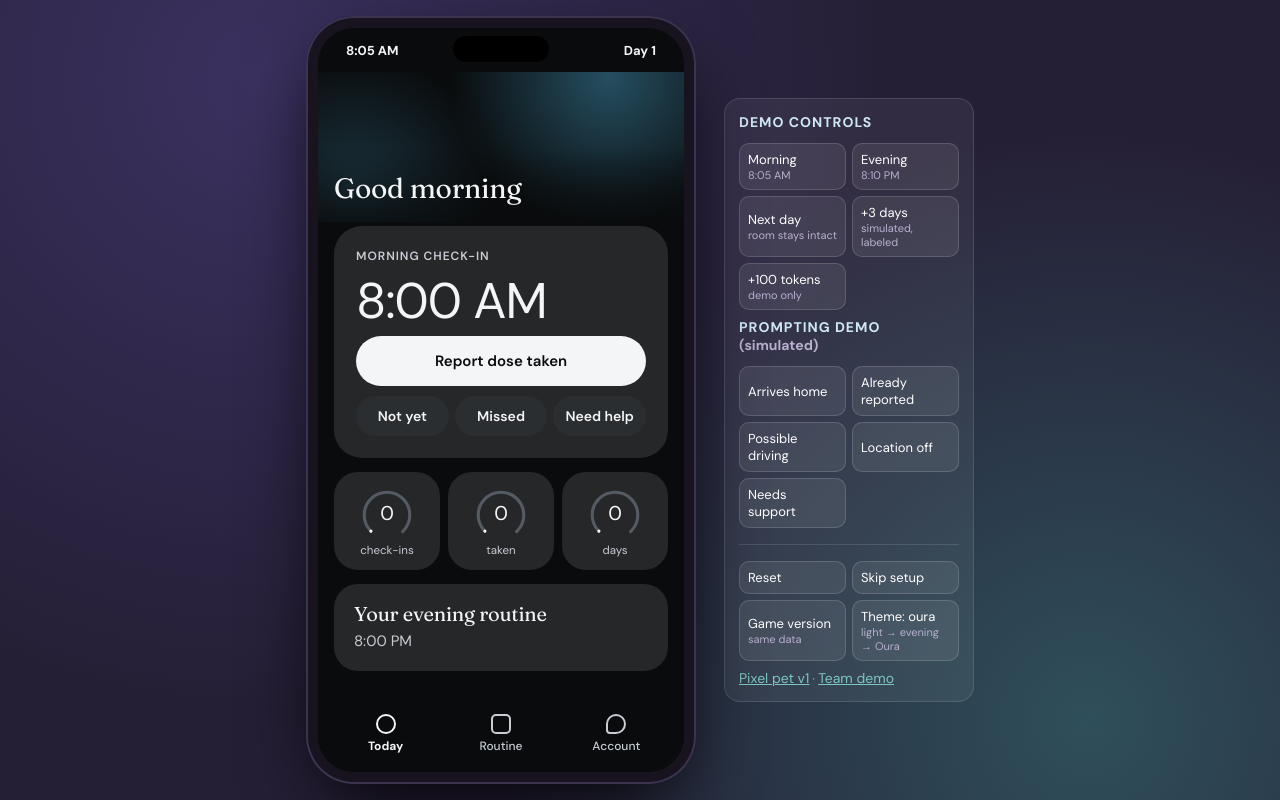
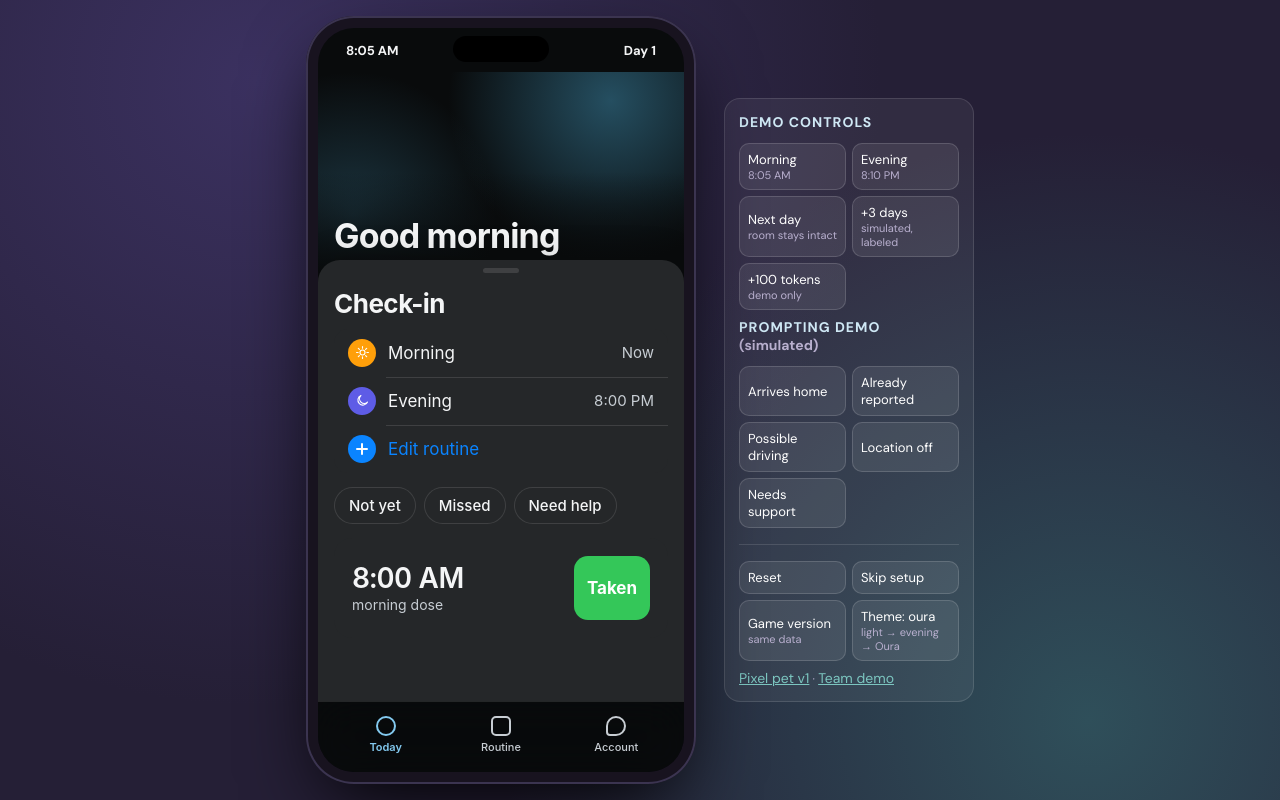
Before and after one commit to samhitareddym/pediatech-deap, a React (Vite) app in the folder app/: page / in a window 1280 px wide. Both pictures are taken after a click on the button "Skip setup". Built offline with nearby package versions, Linux system fonts and the light colour scheme.

Commit message:
Apple-style General app: system type, Maps-like check-in sheet with grabber, grouped inset lists, segmented controls, frosted tab bar, press feedback

```diff
--- a/app/src/room/RoomApp.tsx
+++ b/app/src/room/RoomApp.tsx
@@ -359,11 +359,11 @@ export default function RoomApp() {
   else if (view === 'help')
     screen = <Help calm={calm} onStyle={() => setView('account')} s={s} onBack={() => setView('room')} onAsk={ask} onEdit={() => up((d) => { d.stage = 'quiz' })} onSwitch={() => { setPick(s.cid); setNameDraft(s.name); setSwitching(true) }} />
   else if (calm && view === 'routine')
-    screen = <CalmRoutine onEdit={() => up((d) => { d.stage = 'quiz' })} history={history}
+    screen = <CalmRoutine week={week} insight={insight} onEdit={() => up((d) => { d.stage = 'quiz' })} history={history}
       plan={{ am: clock(s.am), pm: clock(s.pm), amCue: yours(cue(s, 'am') ?? 'do your morning routine'), pmCue: yours(cue(s, 'pm') ?? 'do your evening routine'), backup: s.plan?.backup || 'Phone alarm', food: s.plan?.food ?? '' }} />
   else if (calm)
     screen = <CalmToday greeting={s.now < 720 ? 'Good morning' : s.now < 1080 ? 'Good afternoon' : 'Good evening'} evening={s.now >= 1080 || s.theme !== 'light'}
-      open={open ? dv(open) : null} week={week} insight={insight} nextTime={nextTime}
+      open={open ? dv(open) : null} doses={[dv(am), dv(pm)]} nextTime={nextTime} onRoutine={() => setView('routine')}
       onReport={() => { if (open) { setCi({ step: 'time', when: 'now', took: open.sched }); setView('checkin') } }}
       onNotYet={() => setToast({ text: 'Okay. We\'ll check back later.' })}
       onMissed={() => { record('missed'); setCi({ step: 'missed', when: 'now', took: 0 }); setView('checkin') }}
--- a/app/src/room/calm.css
+++ b/app/src/room/calm.css
@@ -217,3 +217,84 @@
 .calm-app .qopt, .calm-app .quiz-nav button, .calm-app .btn, .calm-app .seg { border-radius: 999px; }
 .calm-app .rx, .calm-app .plan-card, .calm-app .checkin-card, .calm-app .edit-panel, .calm-app .shop-card, .calm-app .hero, .calm-app .portrait, .calm-app .stats2 > div, .calm-app .game-card { border-radius: 22px; }
 .calm-app .hud-chip, .hud-edit { border-radius: 999px; }
+
+/* ================= Apple-style layer (apple-design skill) ================= */
+.calm-app { --sys: -apple-system, BlinkMacSystemFont, 'SF Pro Text', 'Inter', system-ui, sans-serif;
+  --sys-green: #34c759; --sys-blue: #0a84ff; --sys-orange: #ff9f0a; --sys-indigo: #5e5ce6; --sys-teal: #30b0c7; --sys-pink: #ff375f; --sys-red: #ff3b30;
+  --sep: color-mix(in srgb, var(--ink) 12%, transparent); }
+.calm-app.theme-light { --group: #ffffff; --page: #f2f2f7; --surface: #ffffff; --surface-2: #e9e9ee; }
+.calm-app .viewport, .calm-app .viewport button, .calm-app .viewport input { font-family: var(--sys); }
+.calm-app .ed, .calm-app .speech, .calm-app .h-title, .calm-app .choice-card b, .calm-app .game-head b { font-family: var(--sys); font-weight: 700; letter-spacing: -0.02em; }
+.large-title { margin: 0; font: 700 34px/1.1 var(--sys); letter-spacing: -0.025em; color: var(--ink); }
+
+/* Today: atmosphere + bottom sheet */
+.calm-page.today { background: var(--page); }
+.calm-page.today .calm-hero { height: 200px; }
+.sheet-ios { margin-top: -18px; position: relative; z-index: 1; flex: 1; background: var(--group, var(--surface)); border-radius: 22px 22px 0 0; padding: 8px 16px 18px; display: flex; flex-direction: column; gap: 14px; box-shadow: 0 -8px 30px rgba(0,0,0,.12); }
+.calm-app.theme-light .sheet-ios { background: #f2f2f7; }
+.grabber { width: 36px; height: 5px; border-radius: 3px; background: var(--sep); align-self: center; }
+.sheet-title { margin: 2px 0 -4px; font: 700 26px/1.15 var(--sys); letter-spacing: -0.02em; color: var(--ink); }
+
+/* inset grouped list */
+.group { background: var(--group, var(--surface)); border-radius: 14px; overflow: hidden; display: flex; flex-direction: column; }
+.calm-app.theme-light .calm-page:not(.today) .group { background: #fff; }
+.calm-app:not(.theme-light) .group { background: var(--surface); }
+.row-ios { display: flex; align-items: center; gap: 12px; min-height: 48px; padding: 0 14px; background: none; border: 0; text-align: left; color: var(--ink); font: 400 17px var(--sys); width: 100%; position: relative; }
+.row-ios + .row-ios::before { content: ''; position: absolute; top: 0; left: 52px; right: 0; height: 1px; background: var(--sep); }
+button.row-ios { cursor: pointer; }
+button.row-ios:active, .chips button:active, .go:active, .segpill button:active, .choice-card:active, .cbtn:active { transform: scale(.98); transition: transform 100ms ease-out; }
+button.row-ios:active { background: var(--sep); transform: none; }
+.glyph { width: 28px; height: 28px; border-radius: 50%; display: grid; place-items: center; color: #fff; flex: none; }
+.glyph.plus { background: var(--sys-blue); position: relative; }
+.glyph.plus::before, .glyph.plus::after { content: ''; position: absolute; width: 12px; height: 2px; background: #fff; border-radius: 1px; }
+.glyph.plus::after { transform: rotate(90deg); }
+.row-ios.add .row-title { color: var(--sys-blue); }
+.row-title { flex: 1; display: flex; flex-direction: column; }
+.row-title small { font-size: 13px; color: var(--ink-2); }
+.row-detail { color: var(--ink-2); font-size: 15px; text-align: right; max-width: 55%; }
+.chev { width: 8px; height: 8px; border-right: 2px solid var(--ink-2); border-top: 2px solid var(--ink-2); transform: rotate(45deg); opacity: .6; margin-left: 2px; }
+.row-ios.danger { justify-content: center; }
+.row-ios.danger .row-title { color: var(--sys-red); align-items: center; }
+.row-ios.profile { min-height: 64px; }
+.avatar-ios { width: 40px; height: 40px; border-radius: 50%; background: linear-gradient(135deg, var(--sys-teal), var(--sys-indigo)); color: #fff; display: grid; place-items: center; font: 600 17px var(--sys); }
+.group-label { margin: 6px 4px -6px; font: 400 13px var(--sys); text-transform: uppercase; letter-spacing: .02em; color: var(--ink-2); }
+.foot { margin: -4px 4px 0; font: 400 13px/1.35 var(--sys); color: var(--ink-2); }
+
+/* pill chips (like Drive / Now / Avoid) */
+.chips { display: flex; gap: 8px; }
+.chips button { border: 1px solid var(--sep); background: var(--group, var(--surface)); color: var(--ink); border-radius: 999px; padding: 8px 14px; font: 500 15px var(--sys); cursor: pointer; }
+.calm-app.theme-light .chips button { background: #fff; }
+
+/* primary action card (like the trip time + GO) */
+.go-card { display: flex; align-items: center; justify-content: space-between; background: var(--group, var(--surface)); border-radius: 18px; padding: 18px 18px; }
+.calm-app.theme-light .go-card { background: #fff; }
+.calm-app:not(.theme-light) .go-card, .calm-app:not(.theme-light) .chips button { background: var(--surface); }
+.go-card > div { display: flex; flex-direction: column; gap: 2px; }
+.go-time { font: 600 28px/1.1 var(--sys); letter-spacing: -0.02em; color: var(--ink); font-variant-numeric: tabular-nums; }
+.go-card small { font: 400 14px var(--sys); color: var(--ink-2); }
+.go { width: 76px; height: 64px; border-radius: 14px; border: 0; background: var(--sys-green); color: #fff; font: 700 17px var(--sys); cursor: pointer; }
+
+/* segmented control */
+.segpill { display: grid; grid-auto-flow: column; grid-auto-columns: 1fr; background: var(--sep); border-radius: 10px; padding: 2px; }
+.segpill button { border: 0; background: none; border-radius: 8px; padding: 7px 4px; font: 500 14px var(--sys); color: var(--ink); cursor: pointer; }
+.segpill button.on { background: var(--group, var(--surface)); box-shadow: 0 1px 4px rgba(0,0,0,.14); font-weight: 600; }
+.calm-app.theme-light .segpill button.on { background: #fff; }
+
+/* frosted tab bar, content scrolls under it */
+.calm-nav-bar { background: color-mix(in srgb, var(--page) 72%, transparent); backdrop-filter: blur(20px) saturate(180%); -webkit-backdrop-filter: blur(20px) saturate(180%); border-top: 1px solid var(--sep); }
+.calm-nav-bar button { font-family: var(--sys); font-size: 11px; font-weight: 500; }
+.calm-nav-bar button.on { color: var(--sys-blue); font-weight: 600; }
+.calm-app.theme-oura .calm-nav-bar button.on { color: var(--accent); }
+
+/* rings + choice cards + sign-in in system type */
+.ring { border-radius: 16px; }
+.ring b { font-family: var(--sys); font-weight: 600; }
+.choice-card { border-radius: 18px; border: 0; }
+.choice-card:first-of-type { border: 0; box-shadow: inset 0 0 0 2px var(--sys-blue); }
+.cbtn.primary { background: var(--sys-blue); color: #fff; }
+.calm-app.theme-oura .cbtn.primary { background: #fff; color: #000; }
+
+@media (prefers-reduced-motion: reduce) { .calm-app * { transition: none !important; animation: none !important; } }
+@media (prefers-reduced-transparency: reduce) { .calm-nav-bar { backdrop-filter: none; -webkit-backdrop-filter: none; background: var(--page); } }
+.calm-app .calm-body { align-items: stretch; }
+.calm-app:not(.theme-light) .segpill button.on { background: color-mix(in srgb, var(--ink) 30%, var(--surface)); }
--- a/app/src/room/calm.tsx
+++ b/app/src/room/calm.tsx
@@ -44,83 +44,81 @@ export function Ring({ value, max, label }: { value: number; max: number; label:
 
 export function ThemePick({ theme, onTheme }: { theme: Theme; onTheme: (t: Theme) => void }) {
   return (
-    <div className="theme-pick" role="radiogroup" aria-label="Appearance">
-      {THEMES.map((t) => (
-        <button key={t.id} role="radio" aria-checked={theme === t.id} className={'theme-opt' + (theme === t.id ? ' on' : '')} onClick={() => onTheme(t.id)}>
-          <span className="sw">{t.sw.map((c) => <i key={c} style={{ background: c }} />)}</span>
-          <b>{t.name}</b><small>{t.line}</small>
-        </button>
-      ))}
+    <div className="segpill" role="radiogroup" aria-label="Appearance">
+      {THEMES.map((t) => <button key={t.id} role="radio" aria-checked={theme === t.id} className={theme === t.id ? 'on' : ''} onClick={() => onTheme(t.id)}>{t.name.replace(' style', '')}</button>)}
     </div>
   )
 }
 
 export type DoseView = { slot: 'am' | 'pm'; time: string; cue: string | null; status: 'taken' | 'missed' | 'help' | 'now' | 'later' | 'none' }
+const STATUS: Record<DoseView['status'], string> = { taken: 'Taken', missed: 'Missed', help: 'Help asked', now: 'Now', later: '', none: 'No report' }
 
-export function CalmToday({ greeting, evening, open, week, insight, onReport, onNotYet, onMissed, onHelp, nextTime }: {
-  greeting: string; evening: boolean; open: DoseView | null
-  week: { reported: number; possible: number; taken: number; days: number }
-  insight: { title: string; body: string }
-  onReport: () => void; onNotYet: () => void; onMissed: () => void; onHelp: () => void; nextTime: string
+/* one grouped-list row, iOS style: colored leading glyph, title, trailing detail + chevron */
+function Row({ glyph, tone, title, detail, onClick }: { glyph: IconName; tone: string; title: string; detail?: string; onClick?: () => void }) {
+  const inner = <>
+    <span className="glyph" style={{ background: tone }}><Icon name={glyph} size={15} /></span>
+    <span className="row-title">{title}</span>
+    {detail && <span className="row-detail">{detail}</span>}
+    {onClick && <span className="chev" aria-hidden="true" />}
+  </>
+  return onClick ? <button className="row-ios" onClick={onClick}>{inner}</button> : <div className="row-ios">{inner}</div>
+}
+
+/* Today: atmosphere on top, the check-in as a bottom sheet */
+export function CalmToday({ greeting, evening, open, doses, onReport, onNotYet, onMissed, onHelp, onRoutine, nextTime }: {
+  greeting: string; evening: boolean; open: DoseView | null; doses: DoseView[]
+  onReport: () => void; onNotYet: () => void; onMissed: () => void; onHelp: () => void; onRoutine: () => void; nextTime: string
 }) {
   return (
-    <div className="calm-page">
-      <div className="calm-hero short"><Scene evening={evening} /><div className="hero-copy"><h1 className="ed">{greeting}</h1></div></div>
-      <div className="calm-body">
-        <section className="spot" aria-label="Next check-in">
-          {open ? (
-            <>
-              <p className="eyebrow">{open.slot === 'am' ? 'Morning' : 'Evening'} check-in</p>
-              <p className="big-fig">{open.time}</p>
-              {open.cue && <p className="csub">After you {open.cue}</p>}
-              <button className="cbtn primary" onClick={onReport}>Report dose taken</button>
-              <div className="quiet-actions">
-                <button onClick={onNotYet}>Not yet</button><button onClick={onMissed}>Missed</button><button onClick={onHelp}>Need help</button>
-              </div>
-            </>
-          ) : (
-            <>
-              <p className="eyebrow">All set for now</p>
-              <p className="big-fig">{nextTime}</p>
-            </>
-          )}
-        </section>
-
-        <section className="metrics" aria-label="This week">
-          <Ring value={week.reported} max={week.possible} label="check-ins" />
-          <Ring value={week.taken} max={week.possible} label="taken" />
-          <Ring value={week.days} max={7} label="days" />
-        </section>
-
-        <section className="insight">
-          <p className="ed small">{insight.title}</p>
-          <p className="csub">{insight.body}</p>
-        </section>
-      </div>
+    <div className="calm-page today">
+      <div className="calm-hero"><Scene evening={evening} /><div className="hero-copy"><h1 className="large-title">{greeting}</h1></div></div>
+      <section className="sheet-ios" aria-label="Check-in">
+        <div className="grabber" />
+        <h2 className="sheet-title">{open ? 'Check-in' : 'All set'}</h2>
+        <div className="group">
+          {doses.map((d) => <Row key={d.slot} glyph={d.slot === 'am' ? 'sun' : 'moon'} tone={d.slot === 'am' ? 'var(--sys-orange)' : 'var(--sys-indigo)'} title={d.slot === 'am' ? 'Morning' : 'Evening'} detail={STATUS[d.status] || d.time} />)}
+          <button className="row-ios add" onClick={onRoutine}><span className="glyph plus" /><span className="row-title">Edit routine</span></button>
+        </div>
+        {open && <div className="chips">
+          <button onClick={onNotYet}>Not yet</button><button onClick={onMissed}>Missed</button><button onClick={onHelp}>Need help</button>
+        </div>}
+        <div className="go-card">
+          <div><b className="go-time">{open ? open.time : nextTime}</b><small>{open ? (open.cue ? 'after you ' + open.cue : (open.slot === 'am' ? 'morning dose' : 'evening dose')) : 'next check-in'}</small></div>
+          {open && <button className="go" onClick={onReport}>Taken</button>}
+        </div>
+      </section>
     </div>
   )
 }
 
-export function CalmRoutine({ plan, history, onEdit }: {
+export function CalmRoutine({ plan, history, week, insight, onEdit }: {
   plan: { am: string; pm: string; amCue: string; pmCue: string; backup: string; food: string }
   history: { day: number; am: string; pm: string }[]
+  week: { reported: number; possible: number; taken: number; days: number }
+  insight: { title: string; body: string }
   onEdit: () => void
 }) {
   const mark = (st: string) => ({ taken: '●', missed: '✕', help: '?', none: '–', later: '·' } as Record<string, string>)[st] ?? '–'
   return (
     <div className="calm-page">
       <div className="calm-body top">
-        <p className="eyebrow">My routine</p>
-        <h1 className="ed">Your plan</h1>
-        <div className="plan-list">
-          <div><span>Morning</span><b>{plan.am}</b><small>after you {plan.amCue}</small></div>
-          <div><span>Evening</span><b>{plan.pm}</b><small>after you {plan.pmCue}</small></div>
-          <div><span>Backup</span><b>{plan.backup}</b><small>when your day changes</small></div>
-          {plan.food && <div><span>Food</span><b>{plan.food}</b><small>keep it the same each day</small></div>}
+        <h1 className="large-title">Routine</h1>
+        <section className="metrics" aria-label="This week">
+          <Ring value={week.reported} max={week.possible} label="check-ins" />
+          <Ring value={week.taken} max={week.possible} label="taken" />
+          <Ring value={week.days} max={7} label="days" />
+        </section>
+        <p className="group-label">Plan</p>
+        <div className="group">
+          <Row glyph="sun" tone="var(--sys-orange)" title={plan.am} detail={plan.amCue} />
+          <Row glyph="moon" tone="var(--sys-indigo)" title={plan.pm} detail={plan.pmCue} />
+          <Row glyph="star" tone="var(--sys-teal)" title="Backup" detail={plan.backup} />
+          {plan.food && <Row glyph="check" tone="var(--sys-green)" title="Food" detail={plan.food} />}
+          <button className="row-ios add" onClick={onEdit}><span className="glyph plus" /><span className="row-title">Edit routine</span></button>
         </div>
-        <button className="cbtn" onClick={onEdit}>Edit my plan</button>
-
-        <h2 className="ed small">Last 7 days</h2>
+        <p className="group-label">{insight.title}</p>
+        <p className="foot">{insight.body}</p>
+        <p className="group-label">Last 7 days</p>
         <div className="hist" role="table" aria-label="Check-in history">
           <div className="hist-row head" role="row"><span />{history.map((h) => <span key={h.day} role="columnheader">D{h.day}</span>)}</div>
           {(['am', 'pm'] as const).map((k) => (
@@ -130,7 +128,7 @@ export function CalmRoutine({ plan, history, onEdit }: {
             </div>
           ))}
         </div>
-        <p className="note">● reported taken · ✕ reported missed · ? asked for help · – no report (unknown, not missed)</p>
+        <p className="foot">● taken · ✕ missed · ? help · – no report</p>
       </div>
     </div>
   )
@@ -200,19 +198,24 @@ export function Account({ name, theme, mode, onTheme, onMode, onSwitchCompanion,
   return (
     <div className="calm-page">
       <div className="calm-body top">
-        <p className="eyebrow">Account</p>
-        <h1 className="ed">{name}</h1>
-        <div className="linked"><Icon name="check" /><div><b>Patient portal linked</b><small>Single sign-on (simulated)</small></div></div>
-        <h2 className="ed small">Appearance</h2>
+        <h1 className="large-title">Account</h1>
+        <div className="group">
+          <div className="row-ios profile"><span className="avatar-ios">{name[0]}</span><span className="row-title">{name}<small>Patient portal linked</small></span></div>
+        </div>
+        <p className="group-label">Appearance</p>
         <ThemePick theme={theme} onTheme={onTheme} />
-        <h2 className="ed small">App version</h2>
-        <div className="seg2">
+        <p className="group-label">App version</p>
+        <div className="segpill">
           <button className={mode === 'calm' ? 'on' : ''} onClick={() => onMode('calm')}>General</button>
           <button className={mode === 'game' ? 'on' : ''} onClick={() => onMode('game')}>Swag room</button>
         </div>
-        {mode === 'game' && <button className="cbtn" onClick={onSwitchCompanion}>Switch companion</button>}
-        <button className="cbtn" onClick={onSupport}>Get support</button>
-        <button className="cbtn ghost" onClick={onSignOut}>Sign out</button>
+        <div className="group">
+          <Row glyph="help" tone="var(--sys-blue)" title="Get support" onClick={onSupport} />
+          {mode === 'game' && <Row glyph="user" tone="var(--sys-pink)" title="Switch companion" onClick={onSwitchCompanion} />}
+        </div>
+        <div className="group">
+          <button className="row-ios danger" onClick={onSignOut}><span className="row-title">Sign out</span></button>
+        </div>
       </div>
     </div>
   )
```
